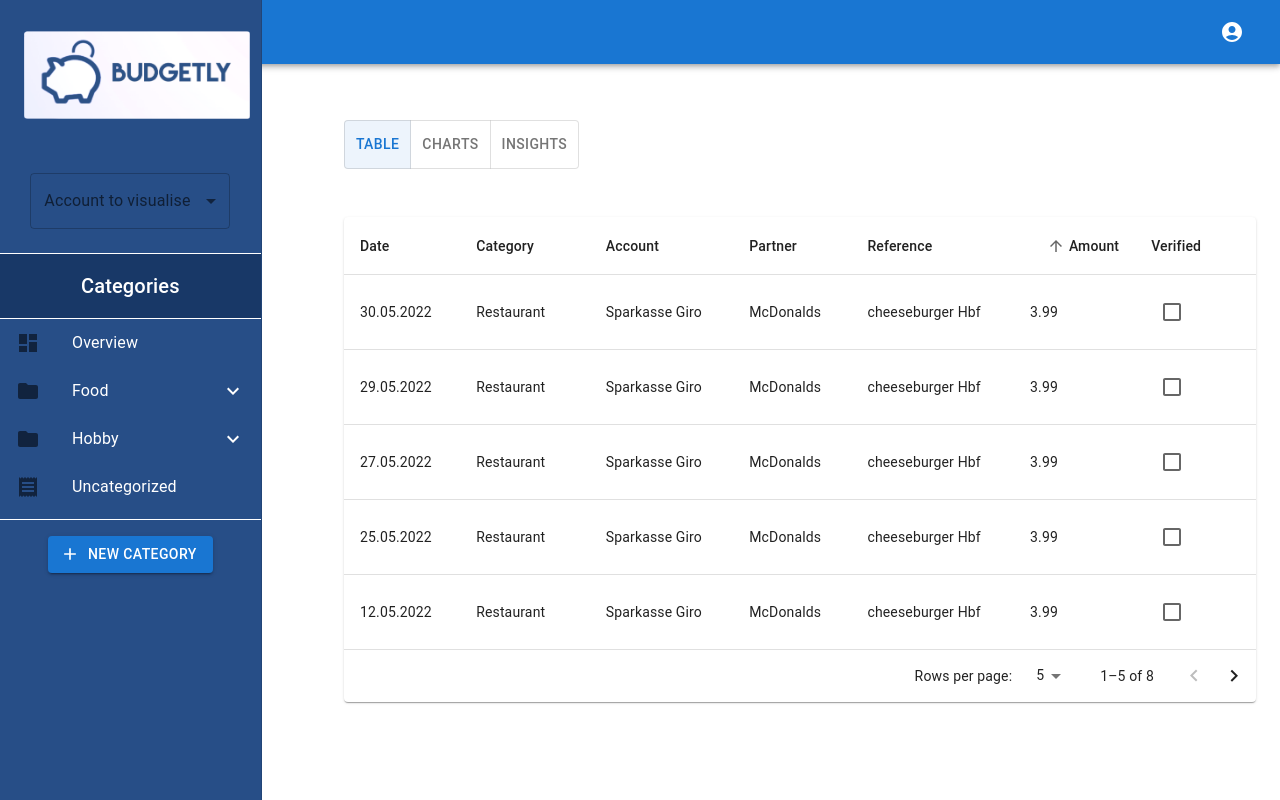
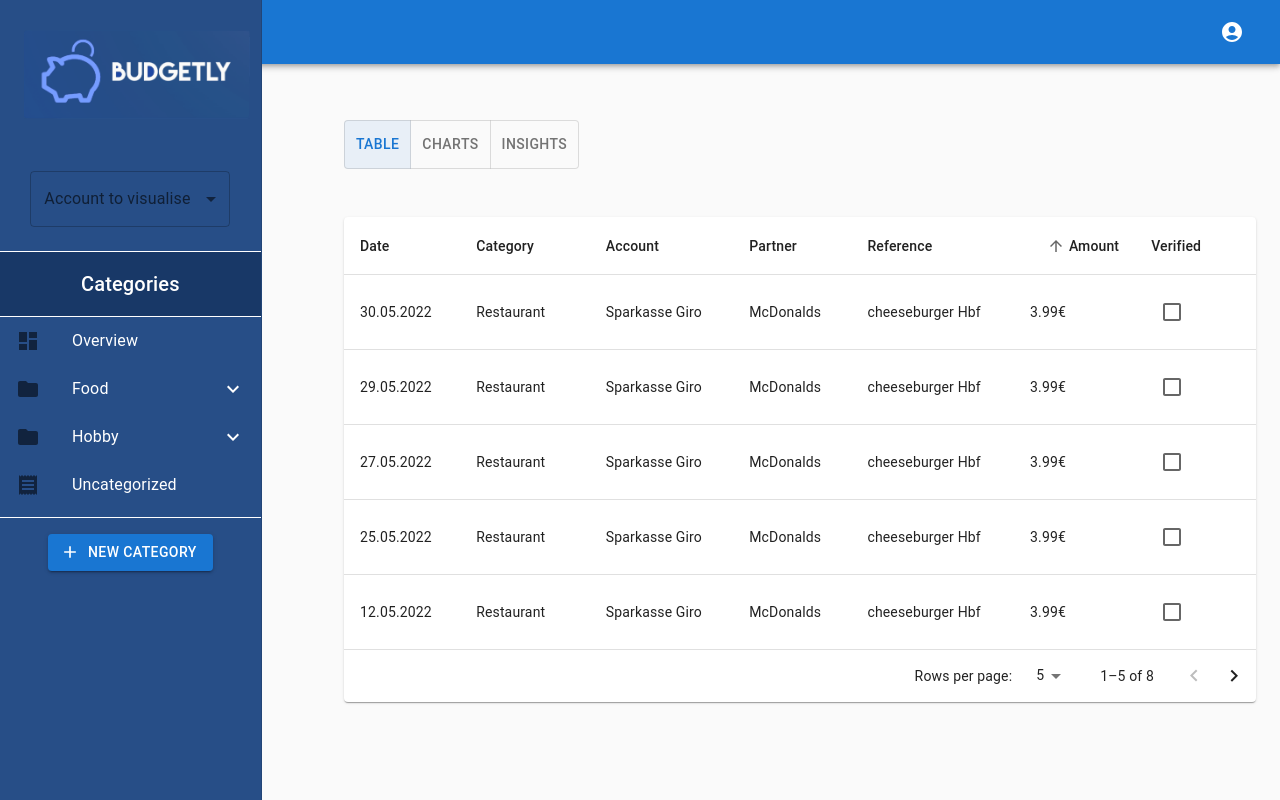
Before and after one commit to sonmikrafft-uni-seba/frontend, a React (Create React App) app: page /homepage in a window 1280 px wide. Built offline with nearby package versions, Linux system fonts and the light colour scheme.

Commit message:
Change the logo to the right one

```diff
--- a/src/components/HomePage/Selector.js
+++ b/src/components/HomePage/Selector.js
@@ -4,16 +4,16 @@ import FormControl from '@mui/material/FormControl';
 import Select from '@mui/material/Select';
 import * as React from 'react';
 import { Box } from '@mui/material';
-
+import { useTheme } from '@material-ui/styles';
 export default function Selector() {
   const [accountID, setAccountID] = React.useState('');
-
+  const theme = useTheme();
   const handleChange = (event) => {
     setAccountID(event.target.value);
   };
   return (
     <Box sx={{ mx: 'auto', width: 200 }}>
-      <FormControl fullWidth color="info">
+      <FormControl fullWidth>
         <InputLabel id="account-select-label">Account to visualise</InputLabel>
         <Select
           labelId="account-select-label"
--- a/src/components/HomePage/SideBar.js
+++ b/src/components/HomePage/SideBar.js
@@ -32,9 +32,9 @@ export default function SideBar() {
       variant="permanent"
       anchor="left"
     >
-      <Box sx={{ pl: 3 }}>
+      <Box sx={{ pl: 3, color: '#ffff' }}>
         <img
-          src={'/images/budgetly.png'}
+          src={'/images/budgetly_dark.png'}
           loading="lazy"
           width="226px"
           height="150px"
--- a/src/components/HomePage/TransactionTable.js
+++ b/src/components/HomePage/TransactionTable.js
@@ -347,7 +347,7 @@ export default function TransactionTable() {
                       <TableCell align="left">{row.account}</TableCell>
                       <TableCell align="left">{row.partner}</TableCell>
                       <TableCell align="left">{row.reference}</TableCell>
-                      <TableCell align="left">{row.amount}</TableCell>
+                      <TableCell align="left">{row.amount + '€'}</TableCell>
                       <TableCell padding="NONE">
                         <Checkbox
                           color="primary"
--- a/src/views/HomePageView.js
+++ b/src/views/HomePageView.js
@@ -4,12 +4,9 @@ import SideBar from '../components/HomePage/SideBar';
 import MyAppBar from '../components/HomePage/AppBar';
 import HomePageCard from '../components/HomePage/HomePageCard';
 
-import CssBaseline from '@mui/material/CssBaseline';
-
 function HomePageView(props) {
   return (
-    <Box sx={{ flexDirection: 'row' }}>
-      <CssBaseline />
+    <Box sx={{ display: 'flex', flexDirection: 'column' }}>
       <MyAppBar />
       <SideBar />
       <HomePageCard />
```
Also changed, not shown: public/images/budgetly_dark.png (added).
